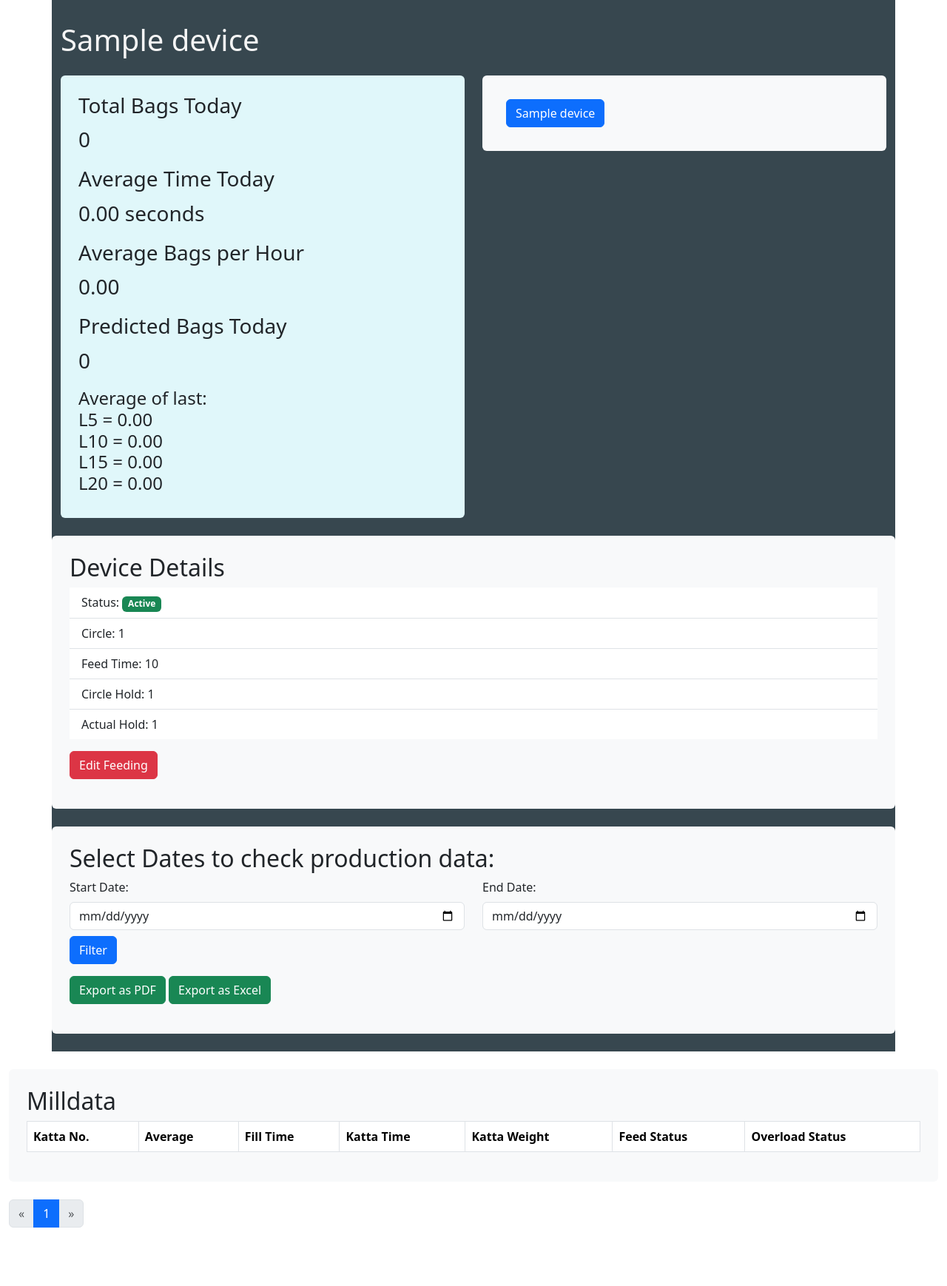
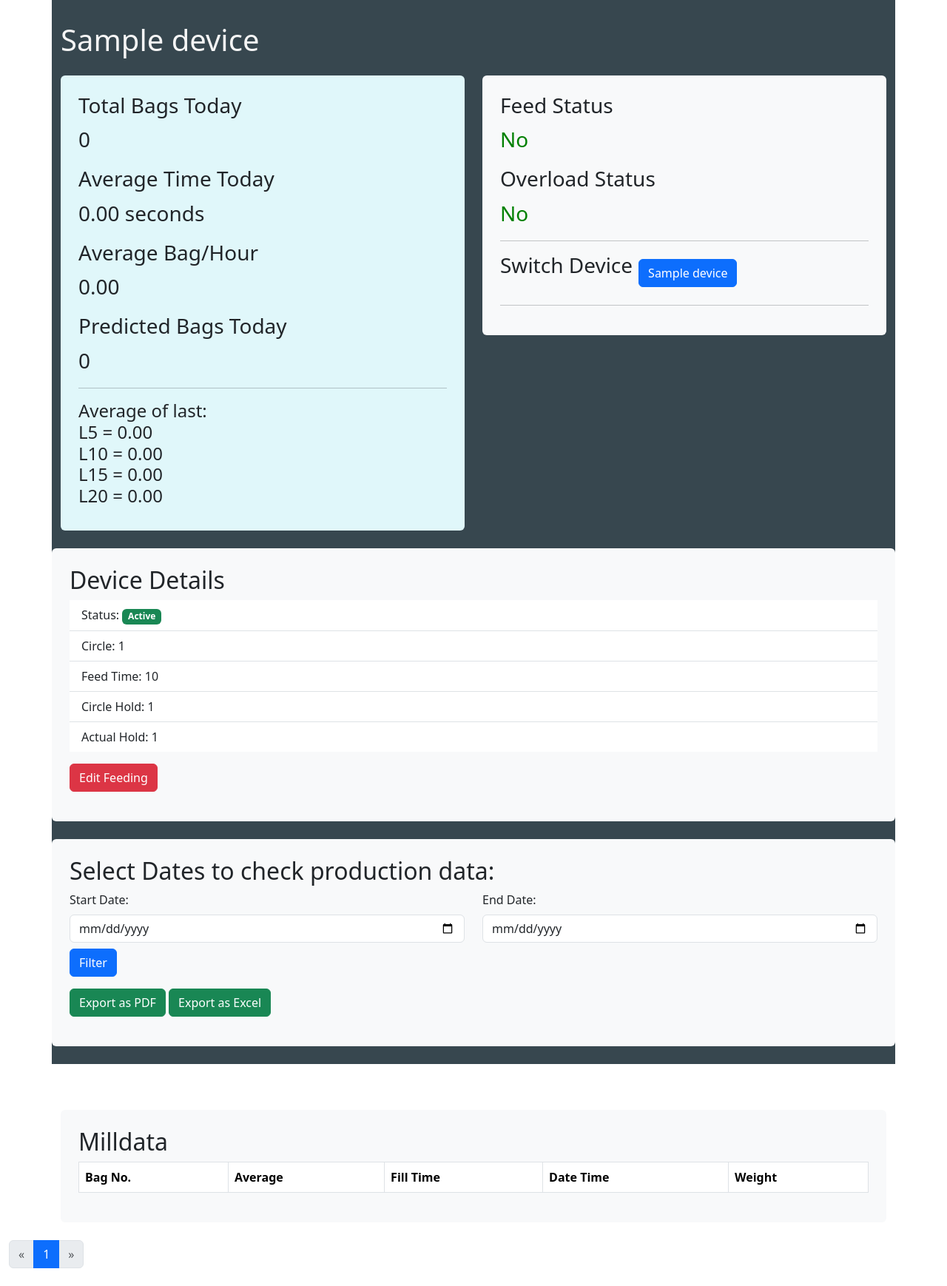
Before and after one commit to sunilmangawa/BallMillProject, a Django app: page /devicedata/device/1/1/ in a window 1280 px wide. Shown: the part 56-1794 px from the top of the page at 74% size. Before the commit the page ends 1715 px from the top, so only its background shows below. Run offline with Django 4.2, Linux system fonts and the light colour scheme; a user stored in the database is signed in; tables that the repository leaves empty hold one stand-in row (values such as "Sample post"); lists and menus that the app fills with data are empty.

Commit message:
Shift Time & Speed Update

```diff
--- a/devicedata/views.py
+++ b/devicedata/views.py
@@ -27,16 +27,19 @@ from reportlab.lib.pagesizes import letter, landscape, portrait
 from reportlab.lib import colors
 from reportlab.platypus import SimpleDocTemplate, Table, TableStyle
 import xlsxwriter
-from datetime import datetime
+# from datetime import datetime
 from django.core.paginator import Paginator
 import pandas as pd
-from datetime import datetime
+from datetime import datetime, timedelta, time
 from fpdf import FPDF
-import datetime
+# import datetime
 from .permissions import IsSuperUserOrStaff
 from collections import deque
 from django.http import JsonResponse
 import pytz
+import csv
+from itertools import chain
+
 class IsSuperUserOrStaff(permissions.BasePermission):
     """
     Custom permission to only allow superusers or staff members to access the create functionality.
@@ -109,17 +112,26 @@ class DashboardView(generic.TemplateView):
         today = timezone.localtime(timezone.now())
         company_devices_data = []
 
+        # Fetch all devices for the current user's companies in one query
+        devices = Device.objects.select_related('company').filter(company__in=companies)
+
+        # Fetch all milldata for the current user's devices in one query
+        all_milldata_today = Milldata.objects.filter(device__in=devices, katta_time__date=today.date())
+        all_milldata_previous_day = Milldata.objects.filter(device__in=devices, katta_time__date=today.date() - timedelta(days=1))
+
+        now = timezone.localtime(timezone.now())
+        today_date = now.date()
+        morning_start_time = timezone.make_aware(datetime.combine(today_date, time(7, 0)))  # 7:00 AM of today
+        evening_start_time = timezone.make_aware(datetime.combine(today_date, time(19, 0)))  # 19:00 of today
+
         for company in companies:
-            devices = Device.objects.filter(company=company)
             devices_data = []
-            for device in devices:
+            for device in devices.filter(company=company):
                 device_data = {}
-                milldata_today = Milldata.objects.filter(device=device, katta_time__date=today.date())
+                milldata_today = [data for data in all_milldata_today if data.device_id == device.id]
+                total_bags = len(milldata_today)
+                adjusted_duration = 0
 
-                total_bags = milldata_today.count()
-
-                adjusted_duration = 0
-                # Apply the 300-second condition
                 for i in range(total_bags):
                     if i == 0:
                         time_diff = 120
@@ -132,6 +144,53 @@ class DashboardView(generic.TemplateView):
 
                 avg_time = adjusted_duration / total_bags if total_bags > 0 else 0
                 avg_only = (3600/avg_time) if total_bags >0 else 0
+
+                milldata_previous_day = [data for data in all_milldata_previous_day if data.device_id == device.id]
+
+
+                if evening_start_time <= now < (morning_start_time + timedelta(days=1)):# Evening Shift (7:00) to Midnight (12:00)
+                    morning_shift_start = morning_start_time
+                    morning_shift_end = evening_start_time
+                    evening_shift_start = evening_start_time
+                    evening_shift_end = now
+
+                    morning_shift_data_today = [data for data in milldata_today if morning_shift_start <= data.katta_time <= morning_shift_end]
+                    evening_shift_data_today = [data for data in milldata_today if evening_shift_start <= data.katta_time <= evening_shift_end]
+                    morning_shift_data_previous_day = []
+                    evening_shift_data_previous_day = []
+
+                elif (evening_start_time - timedelta(days=1)) <= now < morning_start_time: # After 12:00 Midnight to 7:00 Morning Shift
+                    morning_shift_start = (morning_start_time - timedelta(days=1))
+                    morning_shift_end = (evening_start_time - timedelta(days=1))
+                    evening_shift_start = (evening_start_time - timedelta(days=1))
+                    evening_shift_end = morning_start_time
+
+                    morning_shift_data_today = []
+                    morning_shift_data_previous_day = [data for data in milldata_previous_day if morning_shift_start <= data.katta_time <= morning_shift_end]
+                    evening_shift_data_today = []
+                    evening_shift_data_previous_day_part1 = [data for data in milldata_previous_day if evening_shift_start <= data.katta_time <= timezone.make_aware(datetime.combine(today_date, time(0, 0)))]
+                    evening_shift_data_today_part2 = [data for data in milldata_today if timezone.make_aware(datetime.combine(today_date, time(0, 0))) <= data.katta_time <= morning_start_time]
+                    evening_shift_data_previous_day = list(chain(evening_shift_data_previous_day_part1, evening_shift_data_today_part2))
+
+                else:
+                    if morning_start_time <= now < evening_start_time: # Morning Shift (7:00) to Evening Shift
+                        morning_shift_start = morning_start_time  # 7:00 AM of  today
+                        morning_shift_end = evening_start_time  # 19:00 of today
+                        evening_shift_start = (evening_start_time - timedelta(days=1))
+                        evening_shift_end = morning_start_time
+
+                        morning_shift_data_today = [data for data in milldata_today if morning_shift_start <= data.katta_time <= morning_shift_end]
+                        morning_shift_data_previous_day = []
+                        evening_shift_data_today = [data for data in milldata_today if timezone.make_aware(datetime.combine(today_date, time(0, 0))) <= data.katta_time <= morning_shift_start]
+
+                        evening_shift_data_previous_day = [data for data in milldata_previous_day if evening_shift_start <= data.katta_time <= timezone.make_aware(datetime.combine(today_date, time(6, 59)))]
+                morning_shift_data = list(chain(morning_shift_data_previous_day, morning_shift_data_today))
+                evening_shift_data = list(chain(evening_shift_data_previous_day, evening_shift_data_today))
+
+                morning_total_bags = len(morning_shift_data)
+                evening_total_bags = len(evening_shift_data)
+                device_data['morning_shift'] = morning_total_bags
+                device_data['evening_shift'] = evening_total_bags
                 device_data['device'] = device
                 device_data['total_bags'] = total_bags
                 device_data['average_time'] = avg_time
@@ -142,6 +201,7 @@ class DashboardView(generic.TemplateView):
 
         context['company_devices_data'] = company_devices_data
         return context
+
 
 class CompanyDashboardView(generic.TemplateView):
     template_name = 'company_dashboard.html'
@@ -208,6 +268,7 @@ class EditFeedingView(LoginRequiredMixin, generic.UpdateView):
 
         # Redirect to the dashboard view with the primary key
         return HttpResponseRedirect(reverse('dashboard', args=[company_pk]))
+
 class DeviceDetailView(generic.DetailView):
     model = Device
     template_name = 'device_detail.html'
@@ -338,6 +399,11 @@ class DeviceDetailView(generic.DetailView):
         context['start_date'] = start_date
         context['end_date'] = end_date
         context['milldata_paged'] = milldata_paged
+        # context['milldata_today'] = milldata_today[0]
+        if milldata_today:
+            context['milldata_today'] = milldata_today[0]
+        else:
+            context['milldata_today'] = [0]
         context['avg_L5'] = avg_L5
         context['avg_L10'] = avg_L10
         context['avg_L15'] = avg_L15
--- a/templates/dashboard.html
+++ b/templates/dashboard.html
@@ -29,7 +29,9 @@
                             <span style="color: white; font-weight: 600;">Total Bag Number: {{ device_data.total_bags }}</span><br>
                             <span style="color: white;  font-weight: 600;">Average Time: {{ device_data.average_time|floatformat:2 }} seconds</span><br>
                             <span style="color: white;  font-weight: 600;">Average of Bags: {{ device_data.average_only|floatformat:2 }}</span><br>
-                              </p>
+                            <span style="color: white;  font-weight: 600;">MorningShift Bags: {{ device_data.morning_shift}}</span><br>
+                            <span style="color: white;  font-weight: 600;">EveningShift Bags: {{ device_data.evening_shift}}</span><br>
+                          </p>
                           <a href="{% url 'device_detail' company_id=company_data.company.pk pk=device_data.device.pk %}" class="btn btn-primary">Check Details</a>
                         </div>
                       </div>
--- a/templates/device_detail.html
+++ b/templates/device_detail.html
@@ -12,23 +12,34 @@
         <p class="fs-3">{{ total_bags }}</p>
         <h3>Average Time Today</h3>
         <p class="fs-3">{{ average_time|floatformat:2 }} seconds</p>
-        <h3>Average Bags per Hour</h3>
+        <h3>Average Bag/Hour</h3>
         <p class="fs-3">{{ average_per_hour|floatformat:2 }}</p>
         <h3>Predicted Bags Today</h3>
-        <p class="fs-3">{{ predicted_bags_today }}</p>
+        <p class="fs-3">{{ predicted_bags_today }}</p><hr>
         <h4>Average of last:<br>L5 = {{avg_L5|floatformat:2 }}<br>L10 = {{avg_L10|floatformat:2 }}<br>L15 = {{avg_L15|floatformat:2 }}<br>L20 = {{avg_L20|floatformat:2 }}<br></h4>
       </div>
     </div>
     <div class="col-md-6">
       <!-- Link to other Devices -->
       <div class="bg-light p-4 rounded mb-4">
+        <div>
+          <h3>Feed Status</h3>
+          <p class="fs-3" style="color:{{ milldata_today.feed_status|yesno:'red,green' }}">{{ milldata_today.feed_status|yesno:'Yes,No' }}</p>
+          <h3>Overload Status</h3>
+          <p class="fs-3" style="color:{{ milldata_today.overload_status|yesno:'red,green' }}">{{ milldata_today.overload_status|yesno:'Yes,No' }}</p>
+        </div><hr>
         <div class="d-flex flex-wrap justify-content-start">
+          <div>
+            <h3>Switch Device</h3>
+          </div>
+          <div>
             {% for company_data in company_devices_data %}
                 {% for device_data in company_data.devices_data %}
                     <a href="{% url 'device_detail' company_id=device_data.device.company.pk pk=device_data.device.pk %}" class="btn btn-primary m-2">{{ device_data.device.name }}</a>
                 {% endfor %}
             {% endfor %}
           </div>
+        </div><hr>
       </div>
     </div>
 
@@ -69,18 +80,19 @@
     </div>
   </div>
   <!-- Display Milldata for the selected date range -->
+<div class="container my-4" style="padding-top:3%">
   <div class="bg-light p-4 rounded mb-4">
     <h2>Milldata</h2>
     <table class="table table-striped table-bordered">
       <thead>
         <tr>
-          <th>Katta No.</th>
+          <th>Bag No.</th>
           <th>Average</th>
           <th>Fill Time</th>
-          <th>Katta Time</th>
-          <th>Katta Weight</th>
-          <th>Feed Status</th>
-          <th>Overload Status</th>
+          <th>Date Time</th>
+          <th>Weight</th>
+          <!-- <th>Feed Status</th>
+          <th>Overload Status</th> -->
         </tr>
       </thead>
       <tbody>
@@ -91,12 +103,13 @@
             <td>{{ milldata.fill_time }} </td>
             <td>{{ milldata.katta_time }} </td>
             <td>{{ milldata.katta_weight }} </td>
-            <td>{{ milldata.feed_status }} </td>
-            <td>{{ milldata.overload_status }} </td>
+            <!-- <td>{{ milldata.feed_status }} </td>
+            <td>{{ milldata.overload_status }} </td> -->
           </tr>
         {% endfor %}
       </tbody>
     </table>
+  </div>
 </div>
   <!-- Pagination -->
   <nav aria-label="Page navigation" class="mb-4">
```
Lines whose indentation alone changed are shown as unchanged.
